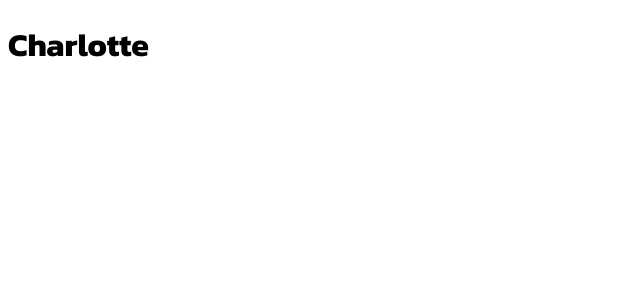
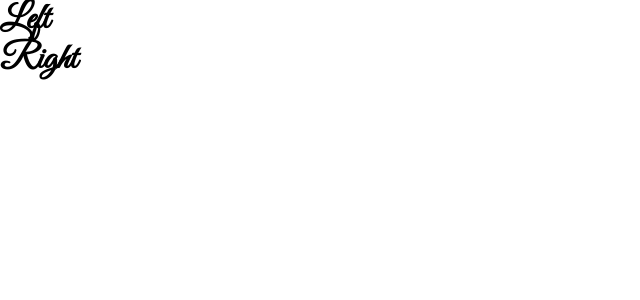
Before and after one commit to Charlotte-Natasha/Digital..Journey, a React (Create React App) app: page / in a window 1280 px wide. Shown: the top 300 px of the page, without its empty margins (0-640 px from the left). Built offline with nearby package versions, Linux system fonts and the light colour scheme.

Commit message:
added tailwindcss and fonts

```diff
--- a/package.json
+++ b/package.json
@@ -8,6 +8,7 @@
     "@testing-library/user-event": "^13.5.0",
     "react": "^18.2.0",
     "react-dom": "^18.2.0",
+    "react-icons": "^4.4.0",
     "react-scripts": "5.0.1",
     "web-vitals": "^2.1.4"
   },
@@ -34,5 +35,10 @@
       "last 1 firefox version",
       "last 1 safari version"
     ]
+  },
+  "devDependencies": {
+    "autoprefixer": "^10.4.8",
+    "postcss": "^8.4.16",
+    "tailwindcss": "^3.1.8"
   }
 }
--- /dev/null
+++ b/postcss.config.js
@@ -0,0 +1,6 @@
+module.exports = {
+  plugins: {
+    tailwindcss: {},
+    autoprefixer: {},
+  },
+}
--- a/src/App.js
+++ b/src/App.js
@@ -1,9 +1,10 @@
+import Home from "./components/home/Home";
 
 
 function App() {
   return (
-    <div className="App">
-      <h1>Charlotte</h1>
+    <div className="text-4xl font-bold font-signature">
+      <Home/>
     </div>
   );
 }
--- /dev/null
+++ b/src/components/home/Home.jsx
@@ -0,0 +1,13 @@
+import React from 'react'
+import './home.css'
+
+const Home = () => {
+  return (
+    <div className='h'>
+        <div className="h-left">Left</div>
+        <div className="h-right">Right</div>
+    </div>
+  )
+}
+
+export default Home
--- a/src/index.css
+++ b/src/index.css
@@ -1,5 +1,13 @@
 @import url('https://fonts.googleapis.com/css2?family=Kanit:ital,wght@0,300;0,400;0,500;0,600;0,700;0,800;0,900;1,900&display=swap');
 
-body{
-  font-family: 'Kanit', sans-serif;
+@import url('https://fonts.googleapis.com/css2?family=Great+Vibes&display=swap');
+
+@layer base{
+  html{
+    font-family: 'Kanit', sans-serif;
+  }
 }
+
+@tailwind base;
+@tailwind components;
+@tailwind utilities;
--- /dev/null
+++ b/tailwind.config.js
@@ -0,0 +1,11 @@
+/** @type {import('tailwindcss').Config} */
+module.exports = {
+  content: ["./src/**/*.{js,jsx,ts,tsx}"],
+  theme: {
+    extend: {},
+    fontFamily: {
+      signature: ['Great Vibes']
+    }
+  },
+  plugins: [],
+}
```
Also changed, not shown: src/components/home/home.css (added).
